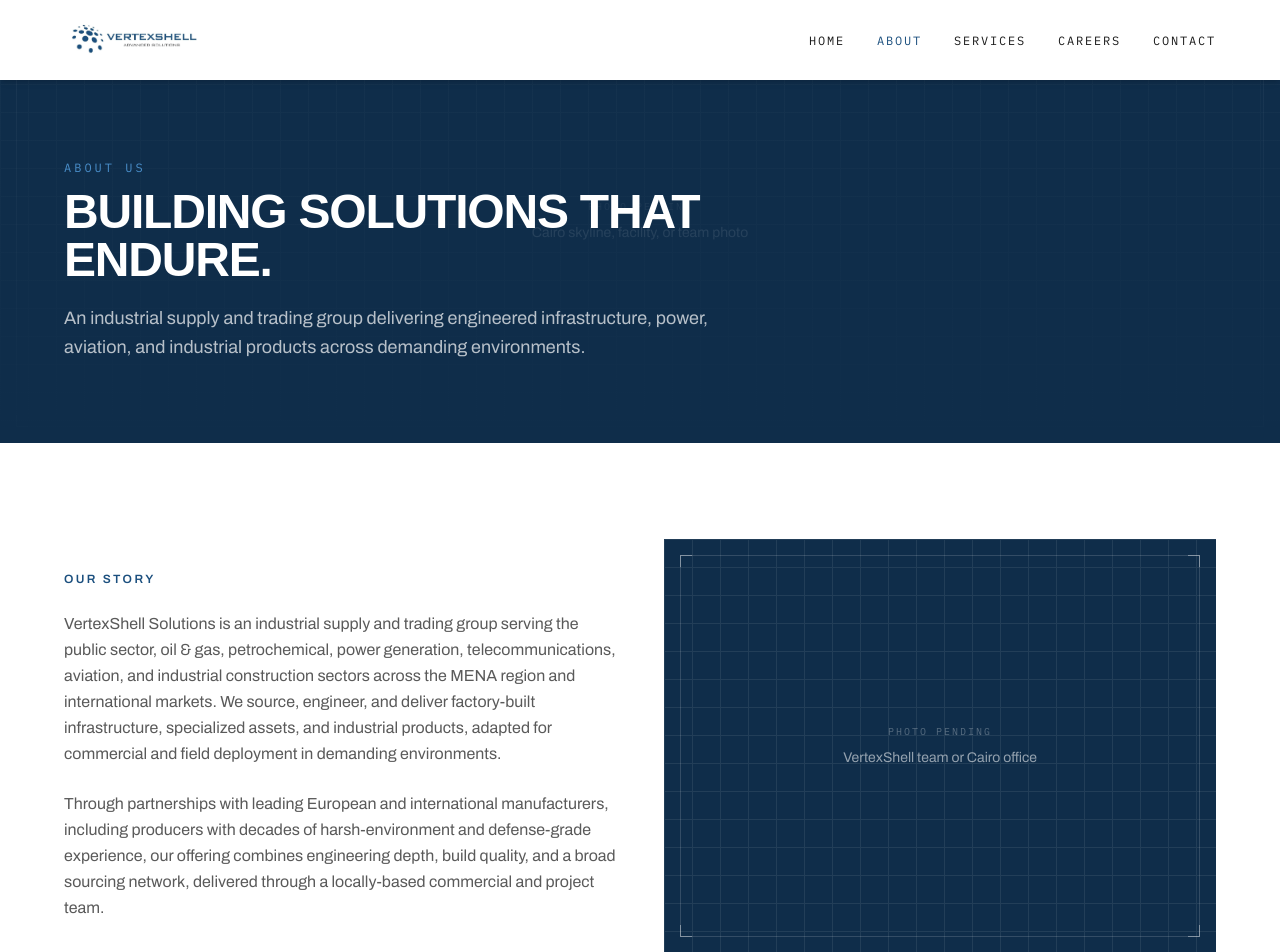
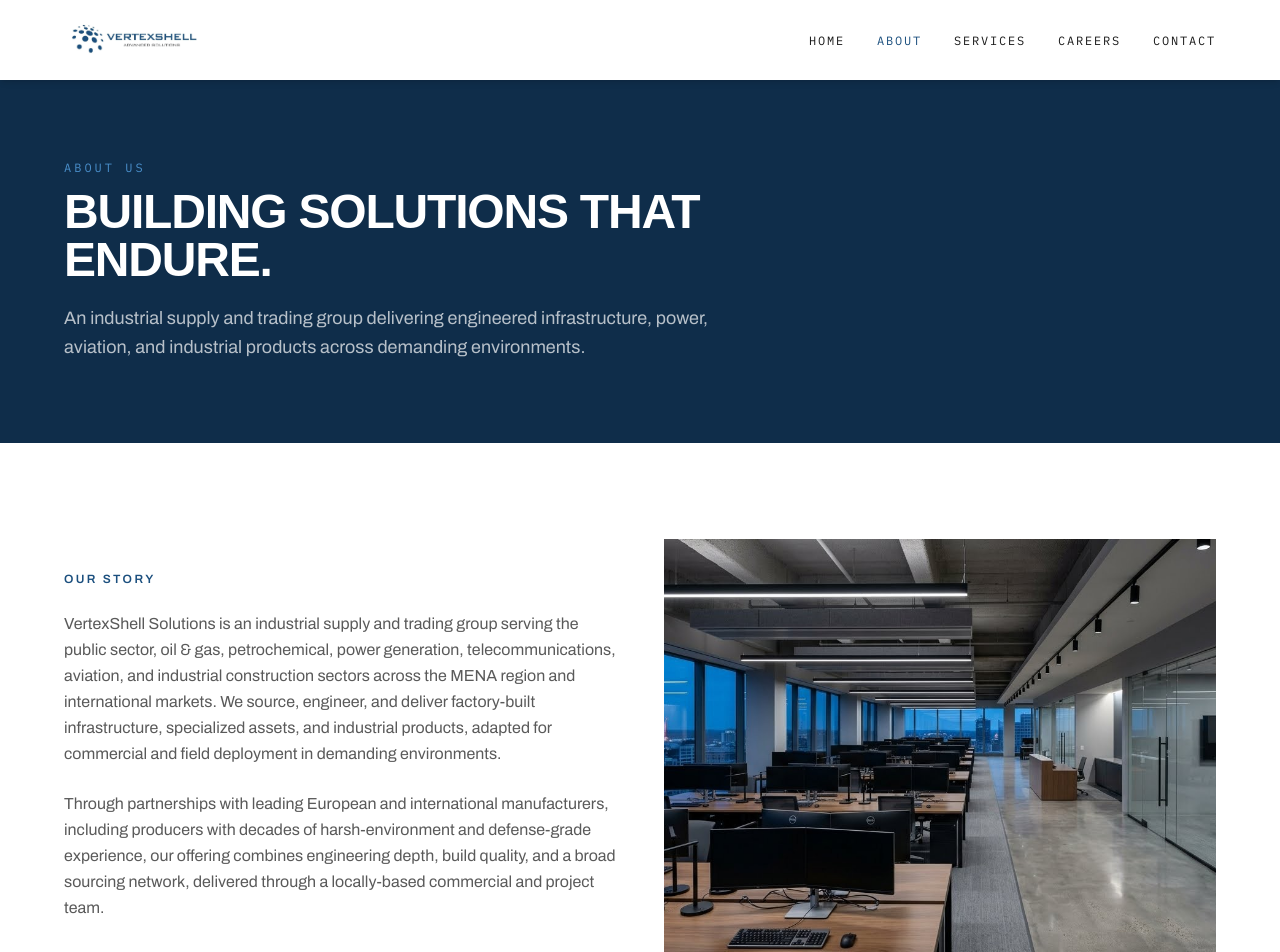
Before and after one commit to web-vx/vx-webapp, a Next.js app: page /about in a window 1280 px wide. Shown: the top 952 px of the page. Built offline with nearby package versions, Linux system fonts and the light colour scheme; a web font is replaced by a local one.

Commit message:
Drop About hero placeholder image, reuse office photo in story section
The About page hero no longer renders a photo placeholder - just the
plain navy background as intended. The "team or office" panel in the
story section now uses the same office photo as the Careers hero.

```diff
--- a/app/about/page.tsx
+++ b/app/about/page.tsx
@@ -24,7 +24,6 @@
           eyebrow="About Us"
           title="Building solutions that endure."
           description="An industrial supply and trading group delivering engineered infrastructure, power, aviation, and industrial products across demanding environments."
-          photoLabel="Cairo skyline, facility, or team photo"
         />
         <AboutStory />
         <Sectors />
--- a/components/about/AboutStory.tsx
+++ b/components/about/AboutStory.tsx
@@ -40,7 +40,8 @@
           </p>
         </div>
         <MediaPanel
-          label="VertexShell team or Cairo office"
+          src="/images/office-background.jpg"
+          label="VertexShell office"
           className="aspect-[4/3] w-full"
         />
       </div>
```
